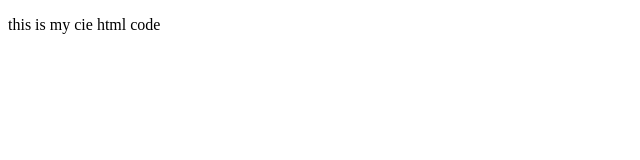
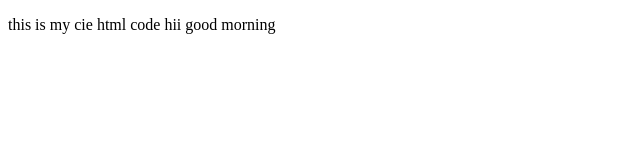
Before and after one commit to bhavnesh45/NEWTASK, a plain HTML site: page index.html in a window 1280 px wide. Shown: the whole page, without its empty margins (0-640 px from the left). Drawn offline with Linux system fonts and the light colour scheme.

Commit message:
Update index.html

```diff
--- a/index.html
+++ b/index.html
@@ -7,6 +7,7 @@
 <body>
     <p>
         this is my cie html code
+        hii good morning
     </p>
 
 </body>
```
